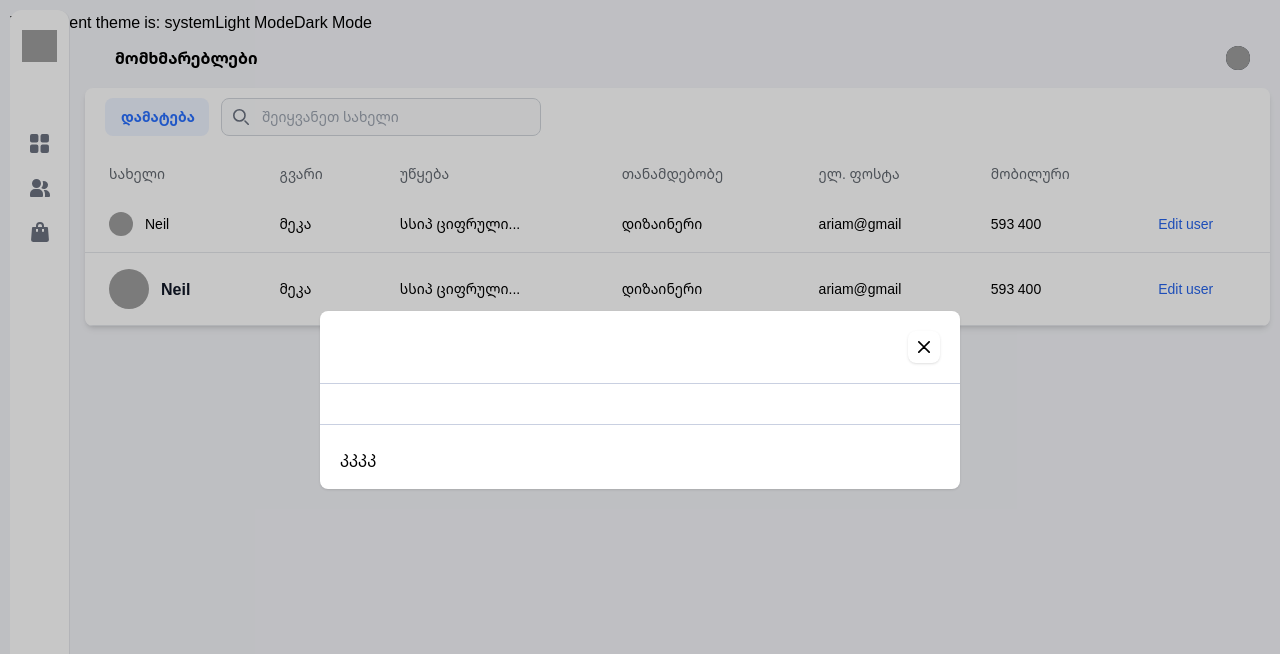
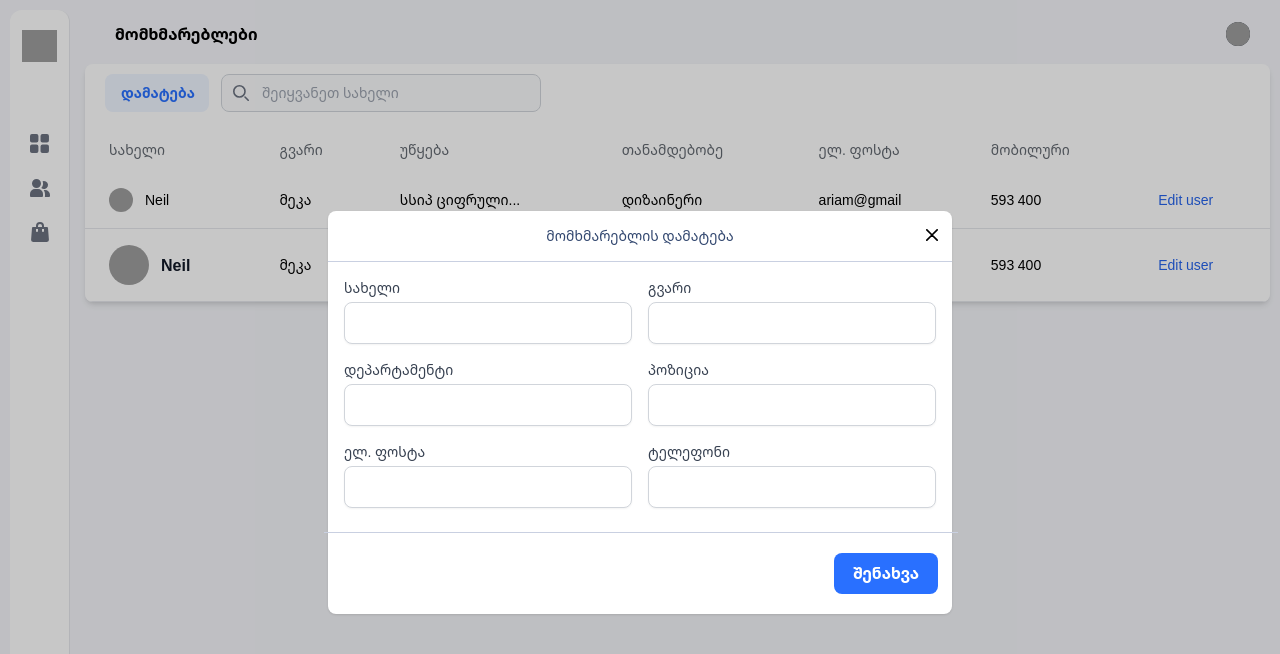
Before and after one commit to mariaammekarishvili/task, a Next.js app: page / in a window 1280 px wide. Both pictures are taken after a click on the button "დამატება". Shown: the top 654 px of the page. Built offline with nearby package versions, Linux system fonts and the light colour scheme; grey boxes are pictures that could not be loaded.

Commit message:
add: user registration modal

```diff
--- a/src/app/page.tsx
+++ b/src/app/page.tsx
@@ -113,8 +113,8 @@ export default function Home() {
     // </main>
     <>
     <Layout>
-      <UserTable/>
-    </Layout>
+       <UserTable/>
+     </Layout>
     </>
   )
 }
--- a/src/components/Button/Button.tsx
+++ b/src/components/Button/Button.tsx
@@ -1,8 +1,8 @@
 import React from 'react';
 
 interface ButtonProps {
-  children: React.ReactNode;
-  onClick: () => void;
+  children: React.ReactNode | string;
+  onClick?: () => void;
   className?: string;
   type?: 'light' | 'primary'; // Define allowed types here
 }
@@ -18,7 +18,7 @@ const Button: React.FC<ButtonProps> = ({ children, onClick, className, type = 'p
   const combinedClassName = `${baseStyle} ${typeStyles[type]} ${className || ''}`;
 
   return (
-    <button className={combinedClassName} onClick={onClick}>
+    <button type='submit' className={combinedClassName} onClick={onClick}>
       {children}
     </button>
   );
--- a/src/components/Layout.tsx
+++ b/src/components/Layout.tsx
@@ -14,7 +14,7 @@ const Layout: React.FC<WrapperProps> = ({
 }) => {
   return (
     <div className="p-2.5 bg-[#F4F5F9] h-[100vh] w-full">
-      <ThemeSwitcher />
+      {/* <ThemeSwitcher /> */}
       <nav className="top-2.5 left-[85px] z-50 w-full pl-[85px]">
         <div className="px-3 py-3 lg:px-5 lg:pl-3">
           <div className="flex items-center justify-between">
--- a/src/components/Modal/Modal.tsx
+++ b/src/components/Modal/Modal.tsx
@@ -4,27 +4,28 @@ interface ModalProps {
   isOpen: boolean;
   onClose: () => void;
   children?: React.ReactNode;
-  footer?: React.ReactNode;
+  title?: string
 }
 
-const Modal: React.FC<ModalProps> = ({ isOpen, onClose, children, footer }) => {
+const Modal: React.FC<ModalProps> = ({ isOpen, title, onClose, children }) => {
   if (!isOpen) return null;
 
   return (
     <div
       id="default-modal"
-      className=" flex bg-[#00000038] h-screen overflow-y-auto overflow-x-hidden fixed top-0 right-0 left-0 z-50 justify-center items-center w-full md:inset-0 max-h-full"
+      className=" flex bg-[#00000038] h-screen overflow-y-auto overflow-x-hidden absolute top-0 right-0 left-0 z-50 justify-center items-center w-full md:inset-0 max-h-full"
     >
-      <div className="relative p-4 w-full max-w-2xl max-h-full">
+      <div className="relative p-6 pb-0 w-full max-w-2xl max-h-full">
         {/* content */}
         <div className="relative bg-white rounded-lg shadow dark:bg-gray-700">
           {/* header */}
-          <div className="flex items-center justify-between p-4 md:p-5 border-b rounded-t border-[#C9D0E1]">
-            <div className="relative bg-white rounded-lg shadow dark:bg-gray-700 ml-[auto]">
-              {/* header */}
+          <div className=" max-h-[51px] relative flex items-center justify-center min-h-[51px] border-b rounded-t border-[#C9D0E1]">
+              <h3 className="text-sm text-[#334870] dark:text-white">
+                   {title}
+              </h3>
               <button
                 type="button"
-                className="ml-[auto]text-gray-400 bg-transparent hover:bg-gray-200 hover:text-gray-900 rounded-lg text-sm w-8 h-8 ms-auto inline-flex justify-center items-center dark:hover:bg-gray-600 dark:hover:text-white"
+                className="absolute right-1 top-2 ml-[auto]text-gray-400 bg-transparent hover:bg-gray-200 hover:text-gray-900 rounded-lg text-sm w-8 h-8 ms-auto inline-flex justify-center items-center dark:hover:bg-gray-600 dark:hover:text-white"
                 data-modal-hide="default-modal"
                 onClick={onClose}
               >
@@ -44,16 +45,9 @@ const Modal: React.FC<ModalProps> = ({ isOpen, onClose, children, footer }) => {
                   />
                 </svg>
               </button>
-            </div>
           </div>
           {/* body  */}
-          <div className="p-4 md:p-5 space-y-4">{children}</div>
-
-          {/* footer */}
-          <div className="flex items-end p-4 md:p-5 rounded-b border-t border-[#C9D0E1]">
-            კკკკ
-            {footer}
-          </div>
+          <div className="p-4 pb-0 space-y-4">{children}</div>
         </div>
       </div>
     </div>
--- a/src/components/UserRegistrationForm/UserRegistrationForm.tsx
+++ b/src/components/UserRegistrationForm/UserRegistrationForm.tsx
@@ -1,18 +1,23 @@
 // components/UserRegistrationForm.tsx
-import React from 'react';
-import { Formik, Form, Field } from 'formik';
-import validationSchema from '@/util/validationSchema';
-
-
-// Initial form values
-const initialValues = {
-    name: '', lastName: '', agency: '', position: '', email: '', phone: '', createdAt: '', updatedAt: ''
-};
+import React from "react";
+import { Formik, Form, Field, ErrorMessage } from "formik";
+import validationSchema from "@/util/validationSchema";
+import Button from "../Button/Button";
 
 const UserRegistrationForm: React.FC = () => {
   return (
+    <div className="max-w-[751px] mx-auto">
       <Formik
-    initialValues={initialValues}
+        initialValues={{
+          name: "",
+          lastName: "",
+          agency: "",
+          position: "",
+          email: "",
+          phone: "",
+          createdAt: "",
+          updatedAt: "",
+        }}
         validationSchema={validationSchema}
         onSubmit={(values, { setSubmitting }) => {
           setTimeout(() => {
@@ -21,46 +26,133 @@ const UserRegistrationForm: React.FC = () => {
           }, 400);
         }}
       >
-      {({ errors, touched }) => (
         <Form className="space-y-6">
+          <div className="grid grid-cols-2 gap-4">
             <div>
-            <h2 className="text-lg font-semibold text-gray-900">Personal Details</h2>
-            <div className="space-y-4">
-              <div>
-                <label htmlFor="name" className="block text-sm font-medium text-gray-700">Name</label>
-                <Field name="name" type="text" className="mt-1 block w-full border border-gray-300 rounded-md shadow-sm py-2 px-3" />
-                {errors.name && touched.name ? <div className="text-sm text-red-600">{errors.name}</div> : null}
+              <label
+                htmlFor="name"
+                className="block text-sm font-medium text-gray-700"
+              >
+                სახელი
+              </label>
+              <Field
+                name="name"
+                type="text"
+                className="mt-1 block w-full border border-gray-300 rounded-lg shadow-sm py-2 px-3"
+              />
+              <ErrorMessage
+                name="name"
+                component="div"
+                className="text-sm text-red-600"
+              />
             </div>
             <div>
-                <label htmlFor="email" className="block text-sm font-medium text-gray-700">Email</label>
-                <Field name="email" type="email" className="mt-1 block w-full border border-gray-300 rounded-md shadow-sm py-2 px-3" />
-                {errors.email && touched.email ? <div className="text-sm text-red-600">{errors.email}</div> : null}
-              </div>
-            </div>
-          </div>
-
-          <div>
-            <h2 className="text-lg font-semibold text-gray-900">Security Details</h2>
-            <div className="space-y-4">
-              <div>
-                <label htmlFor="password" className="block text-sm font-medium text-gray-700">Password</label>
-                <Field name="password" type="password" className="mt-1 block w-full border border-gray-300 rounded-md shadow-sm py-2 px-3" />
-                {/* {errors.password && touched.password ? <div className="text-sm text-red-600">{errors.password}</div> : null} */}
+              <label
+                htmlFor="lastName"
+                className="block text-sm font-medium text-gray-700"
+              >
+                გვარი
+              </label>
+              <Field
+                name="lastName"
+                type="text"
+                className="mt-1 block w-full border border-gray-300 rounded-lg shadow-sm py-2 px-3"
+              />
+              <ErrorMessage
+                name="lastName"
+                component="div"
+                className="text-sm text-red-600"
+              />
             </div>
             <div>
-                <label htmlFor="confirmPassword" className="block text-sm font-medium text-gray-700">Confirm Password</label>
-                <Field name="confirmPassword" type="password" className="mt-1 block w-full border border-gray-300 rounded-md shadow-sm py-2 px-3" />
-                {/* {errors.confirmPassword && touched.confirmPassword ? <div className="text-sm text-red-600">{errors.confirmPassword}</div> : null} */}
+              <label
+                htmlFor="agency"
+                className="block text-sm font-medium text-gray-700"
+              >
+                დეპარტამენტი
+              </label>
+              <Field
+                name="agency"
+                type="text"
+                className="mt-1 block w-full border border-gray-300 rounded-lg shadow-sm py-2 px-3"
+              />
+              <ErrorMessage
+                name="agency"
+                component="div"
+                className="text-sm text-red-600"
+              />
             </div>
+            <div>
+              <label
+                htmlFor="position"
+                className="block text-sm font-medium text-gray-700"
+              >
+                პოზიცია
+              </label>
+              <Field
+                name="position"
+                type="text"
+                className="mt-1 block w-full border border-gray-300 rounded-lg shadow-sm py-2 px-3"
+              />
+              <ErrorMessage
+                name="position"
+                component="div"
+                className="text-sm text-red-600"
+              />
             </div>
+            <div>
+              <label
+                htmlFor="email"
+                className="block text-sm font-medium text-gray-700"
+              >
+                ელ. ფოსტა
+              </label>
+              <Field
+                name="email"
+                type="email"
+                className="mt-1 block w-full border border-gray-300 rounded-lg shadow-sm py-2 px-3"
+              />
+              <ErrorMessage
+                name="email"
+                component="div"
+                className="text-sm text-red-600"
+              />
             </div>
-
-          <button type="submit" className="w-full flex justify-center py-2 px-4 border border-transparent rounded-md shadow-sm text-sm font-medium text-white bg-blue-500 hover:bg-blue-700 focus:outline-none focus:ring-2 focus:ring-offset-2 focus:ring-blue-500">
-            Register
-          </button>
+            <div>
+              <label
+                htmlFor="phone"
+                className="block text-sm font-medium text-gray-700"
+              >
+                ტელეფონი
+              </label>
+              <Field
+                name="phone"
+                type="text"
+                className="mt-1 block w-full border border-gray-300 rounded-lg shadow-sm py-2 px-3"
+              />
+              <ErrorMessage
+                name="phone"
+                component="div"
+                className="text-sm text-red-600"
+              />
+            </div>
+            {/* <div>
+              <label htmlFor="createdAt" className="block text-sm font-medium text-gray-700">Created At</label>
+              <Field name="createdAt" type="text" className="mt-1 block w-full border border-gray-300 rounded-lg shadow-sm py-2 px-3" />
+              <ErrorMessage name="createdAt" component="div" className="text-sm text-red-600" />
+            </div>
+            <div>
+              <label htmlFor="updatedAt" className="block text-sm font-medium text-gray-700">Updated At</label>
+              <Field name="updatedAt" type="text" className="mt-1 block w-full border border-gray-300 rounded-lg shadow-sm py-2 px-3" />
+              <ErrorMessage name="updatedAt" component="div" className="text-sm text-red-600" />
+            </div> */}
+          </div>
+          <div className="relative left-[-20px] mix-h-[80px] flex w-[calc(100%+42px)] justify-end p-4 md:p-5 rounded-b border-t border-[#C9D0E1]">
+            <Button type="primary">შენახვა</Button>
+          </div>
         </Form>
-      )}
       </Formik>
+    </div>
   );
 };
 
--- a/src/components/UserTable/UserTable.tsx
+++ b/src/components/UserTable/UserTable.tsx
@@ -2,6 +2,7 @@
 import React, { useState } from "react";
 import Button from "../Button/Button";
 import Modal from "../Modal/Modal";
+import UserRegistrationForm from "../UserRegistrationForm/UserRegistrationForm";
 
 interface UserTableProps {
   users?: [];
@@ -133,7 +134,9 @@ const UserTable: React.FC<UserTableProps> = ({ users }) => {
         </table>
       </div>
 
-      <Modal isOpen={isModalOpen} onClose={() => setIsModalOpen(false)}></Modal>
+      <Modal isOpen={isModalOpen} title={'მომხმარებლის დამატება'} onClose={() => setIsModalOpen(false)}>
+        <UserRegistrationForm />
+      </Modal>
     </>
   );
 };
--- a/src/util/validationSchema.ts
+++ b/src/util/validationSchema.ts
@@ -0,0 +1,25 @@
+import * as Yup from 'yup';
+
+const validationSchema = Yup.object({
+  name: Yup.string()
+    .required('Name is required'),
+  lastName: Yup.string()
+    .required('Last name is required'),
+  agency: Yup.string()
+    .required('Agency is required'),
+  position: Yup.string()
+    .required('Position is required'),
+  email: Yup.string()
+    .email('Invalid email address')
+    .required('Email is required'),
+  phone: Yup.string()
+    .matches(/^[0-9]+$/, "Phone number must be only digits")
+    .min(10, 'Phone number must be at least 10 digits long')
+    .required('Phone number is required'),
+  createdAt: Yup.string()
+    .required('Creation date is required'),
+  updatedAt: Yup.string()
+    .required('Update date is required'),
+});
+
+export default validationSchema;
```
Lines whose indentation alone changed are shown as unchanged.
